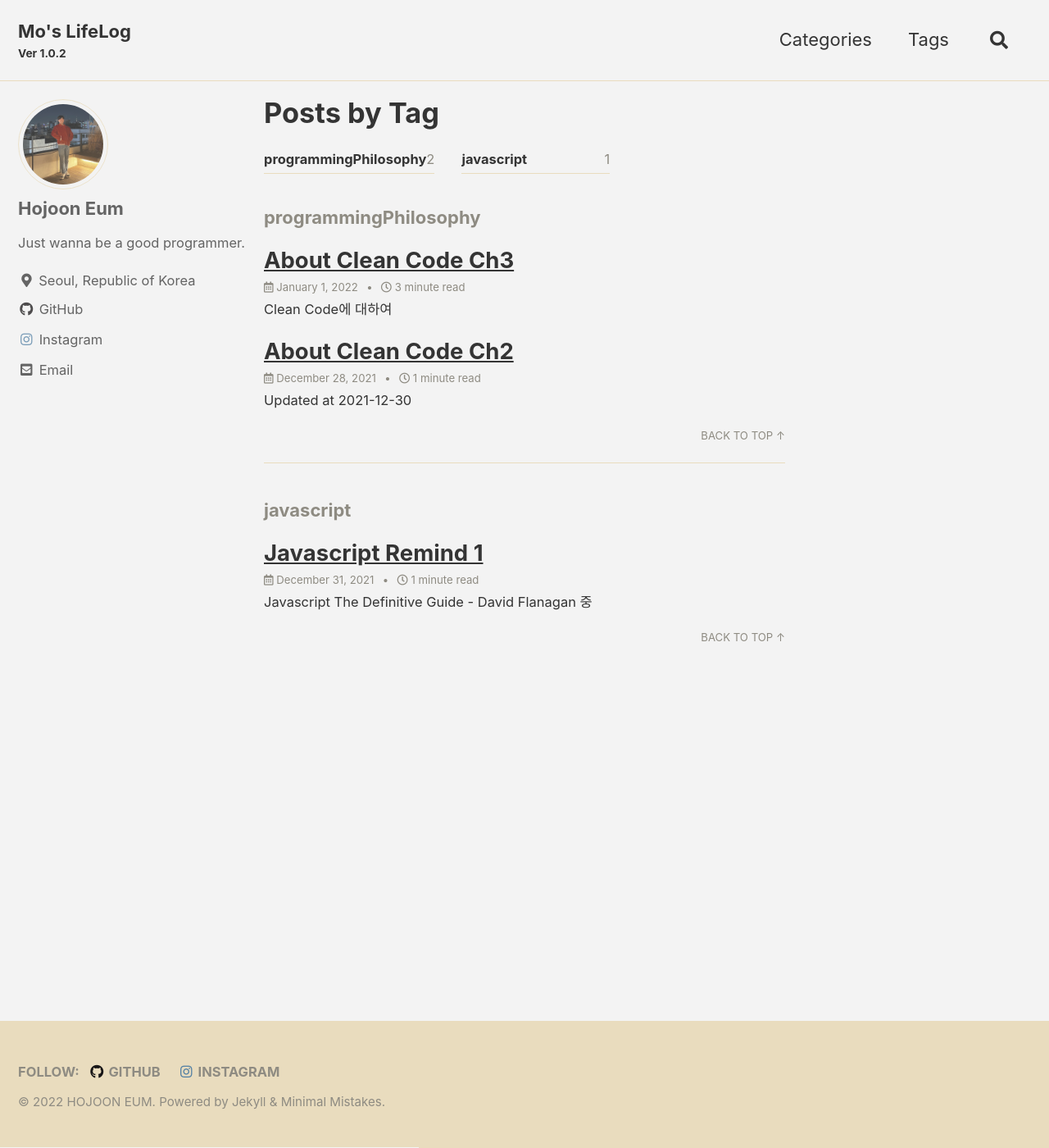
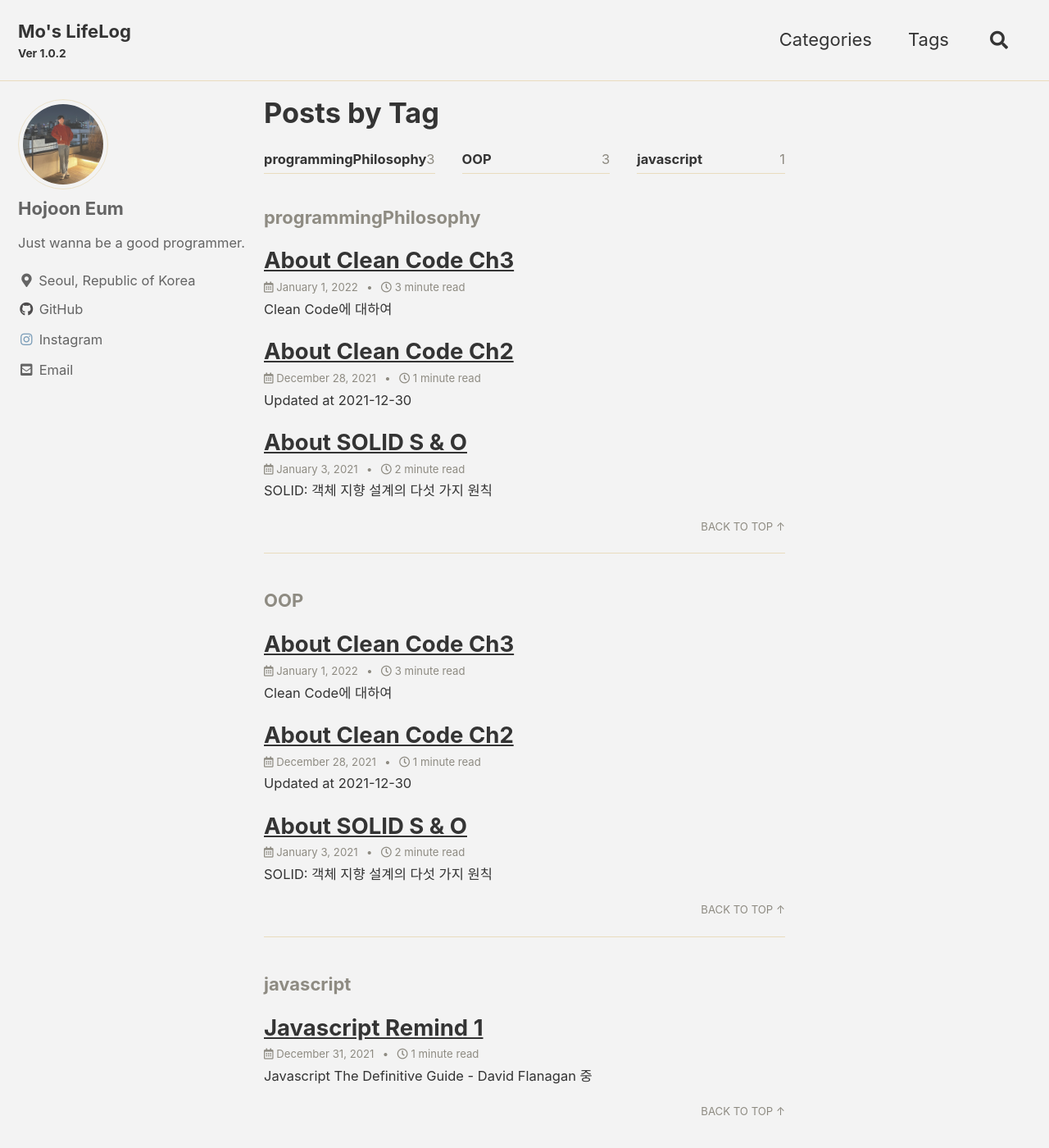
Before and after one commit to minusmo/minusmo.github.io, a Jekyll site: the page built from _pages/tag-archive.md, in a window 1280 px wide and 1400 px high. Shown: the whole window at 82% size. Built offline with Jekyll 4.4.1, drawn with Linux system fonts in a browser that asks for light colours; cached includes are drawn as plain includes; some of the changed lines change nothing that is shown.

Commit message:
About SOLID S & O added

````diff
--- /dev/null
+++ b/_posts/2021-01-03-About SOLID S & O.md
@@ -0,0 +1,67 @@
+---
+layout: posts
+title: About SOLID S & O
+category: programming
+tags: programmingPhilosophy OOP
+---
+
+## SOLID: 객체 지향 설계의 다섯 가지 원칙
+
+### S: SRP(Single Responsibility Principle)
+#### 한 클래스는 하나의 책임만 가져야 한다.
+
+### O: OCP(Open/Closed Principle)
+#### 소프트웨어 요소는 확장에는 열려있으나 변경에는 닫혀있어야한다.
+
+### L: LSP(Liskov Substitution Principle)
+#### 프로그램의 객체는 프로그램의 정확성을 깨뜨리지 않으면서 하위 타입의 인스턴스로 바꿀 수 있어야 한다.(계약에 의한 설계)
+
+### I: ISP(Interface Segregation Principle)
+#### "특정 클라이언트를 위한 인터페이스 여러 개가 범용 인터페이스 하나보다 낫다."
+
+### D: DIP(Dependency Inversion Principle)
+#### 프로그래머는 추상화에 의존해야지, 구체화에 의존하면 안된다. 의존성 주입은 이 원칙을 따르는 방법 중 하나다.
+
+[SOLID in Wikipedia](https://ko.wikipedia.org/wiki/SOLID_(%EA%B0%9D%EC%B2%B4_%EC%A7%80%ED%96%A5_%EC%84%A4%EA%B3%84))
+
+
+### SRP
+객체 지향 프로그래밍에서 **단일 책임 원칙(single responsibility principle)**
+이란 모든 클래스는 하나의 책임만 가지며, 클래스는 그 책임을 완전히 캡슐화해야 함을 일컫는다. 클래스가 제공하는 모든 기능은 이 책임과 주의 깊게 부합해야 한다.
+
+로버트 마틴에 의하면, **책임**은 __*변경하려는 이유*__ 이며, 어떤 클래스나 모듈은 변경하려는 단 하나의 이유만을 가져야한다.
+
+예를 들어, 보고서를 편집하고 출력하는 모듈을 생각해보자.
+이 모듈은 두 가지 이유로 변경될 수 있다.
+첫 번째로 보고서의 내용 때문에 변경될 수 있다.
+두 번째로 보고서의 형식 때문에 변결될 수 있다.
+
+이 두 가지 변경은 하나는 실질적이고 다른 하나는 꾸미기 위한 매우 다른 원인에 기인한다.
+
+단일 책임 원칙에 의하면 이 문제의 두 측면이 실제로 분리된 두 책임 때문이며, 따라서 분리된 클래스나 모듈로 나누어야 한다.
+다른 시기에 다른 이유로 변경되어야하는 두 가지를 묶는 것은 나쁜 설계일 수 있다.
+
+한 클래스를 한 관심사에 집중하도록 유지하는 것이 중요한 이유는,
+이것이 클래스를 더욱 튼튼하게 만들기 때문이다. 앞서 든 예를 계속 살펴보면, 편집과정에 변경이 일어나면 같은 클래스의 일부로 있는 출력 코드가 망가질 위험이 대단히 높다.
+[SRP in Wikipedia](https://ko.wikipedia.org/wiki/%EB%8B%A8%EC%9D%BC_%EC%B1%85%EC%9E%84_%EC%9B%90%EC%B9%99)
+
+### OCP
+**개방-폐쇄 원칙(open-closed principle)** 은 소프트웨어 개체(클래스, 모듈, 함수 등등)는 __*확장에 대해 열려있어야 하고, 수정에 대해서는 닫혀있어야 한다*__ 는 프로그래밍 원칙이다.
+
+소프트웨어 개발에 이용된 많은 모듈 중에 하나에 수정을 가할 때, 그 모듈을 이용하는 다른 모듈을 줄줄이 고쳐야 한다면, 이와 같은 프로그램은 수정하기 어렵다. 개방-폐쇄 원칙은 시스템의 구조를 올바르게 재조직(리팩토링)하여 나중에 이와 같은 유형의 변경이 더 이상의 수정을 유발하지 않도록 하는 것이다.
+개방-폐쇄 원칙이 잘 적용되면, 기능을 추가하거나 변경해야 할 때, 이미 제대로 동작하고 있던 원래 코드를 변경하지 않아도, 기존의 코드에 새로운 코드를 추가함으로써 기능의 추가나 변경이 가능하다.
+
+#### 개방-폐쇄 원칙의 두 가지 속성
+**1. 확장에 대해 열려있다.**
+이것은 모듈의 동작을 확장할 수 있다는 의미이다.
+애플리케이션의 요구 사항이 변경될 때, 이 변경에 맞게 새로운 동작을 추가해 모듈을 확장할 수 있다. 즉, 모듈이 하는 일을 변경할 수 있다.
+
+**2. 수정에 대해 닫혀있다.**
+모듈의 소스코드나 바이너리 코드를 수정하지 않아도, 모듈의 기능을 확장하거나 변경할 수 있다. 그 모듈의 실행 간으한 바이너리 형태나 링크 가능한 라이브러리(윈도우의 DLL이나 자바의 .jar같은)를 건드릴 필요가 없다.
+
+#### 추상화를 통한 개방-폐쇄 원칙
+객체 지향 프로그래밍 언어(JAVA, C++)에서는 고정되기는 해도 제한되지는 않은, 가능한 동작의 묶음을 표현하는 추상화가 가능하다. 모듈은 추상화를 조작할 수 있다. 이런 모듈은 고정된 추상화에 의존하기 때문에, 수정에 대해 닫혀 있을 수 있고, 반대로 추상화의 새 파생 클래스를 만드는 것을 통해 확장도 가능하다. 따라서 추상화는 개방-폐쇄 원칙의 핵심 요소이다.
+
+#### 개방-폐쇄 원칙과 객체 지향 언어의 관계
+개방-폐쇄 원칙은 객체 지향 프로그래밍의 핵심 원칙이라고 할 수 있다. 개방-폐쇄 원칙을 따르지 않는다고 해서 객체 지향 언어의 구현이 불가능한 것은 아니지만, 이 원칙을 무시하고 프로그래밍을 한다면, 객체 지향 프로그래밍의 가장 큰 장점인 유연성, 재사용성, 유지보수성 등을 결코 얻을 수 없다. 따라서 객체 지향 프로그래밍 언어에서 개방-폐쇄 원칙은 반드시 지켜야할 기본적인 원칙이다.
+[OCP in Wikipedia](https://ko.wikipedia.org/wiki/%EA%B0%9C%EB%B0%A9-%ED%8F%90%EC%87%84_%EC%9B%90%EC%B9%99)
--- a/_posts/2021-12-28-About Clean Code Ch2.md
+++ b/_posts/2021-12-28-About Clean Code Ch2.md
@@ -2,7 +2,7 @@
 layout: posts
 title: About Clean Code Ch2
 category: programming
-tags: programmingPhilosophy
+tags: programmingPhilosophy OOP
 ---
 
 Updated at 2021-12-30
@@ -50,12 +50,11 @@ Updated at 2021-12-30
 
 9. 메소드 이름
    메소드 이름은 동사 혹은 동사구를 사용하라. 접근자, 변경자, 조건자는 각각 **_get, set, is_** 를 사용하라.(javabean 표준에 의거) 생성자를 중복 정의할 때에는 정적 팩토리 메소드를 사용하라. 이 메소드 이름은 인수를 설명하는 이름으로하라. 예를 들어,
-
-```java
-Complex fulcrumPoint = Complex.FromRealNumber(23.0);
-is better than
-Complex fulcrumPoint = new Complex(23.0);
-```
+   ```java
+   Complex fulcrumPoint = Complex.FromRealNumber(23.0);
+   is better than
+   Complex fulcrumPoint = new Complex(23.0);
+   ```
 
 10. 기발한 이름을 피하라.
     이름은 명료해야 한다. 의도를 솔직하고 분명하게 표현하라.
--- a/_posts/2022-01-01-About Clean Code Ch3.md
+++ b/_posts/2022-01-01-About Clean Code Ch3.md
@@ -2,7 +2,7 @@
 layout: posts
 title: About Clean Code Ch3
 category: programming
-tags: programmingPhilosophy
+tags: programmingPhilosophy OOP
 ---
 
 # Clean Code에 대하여
````
